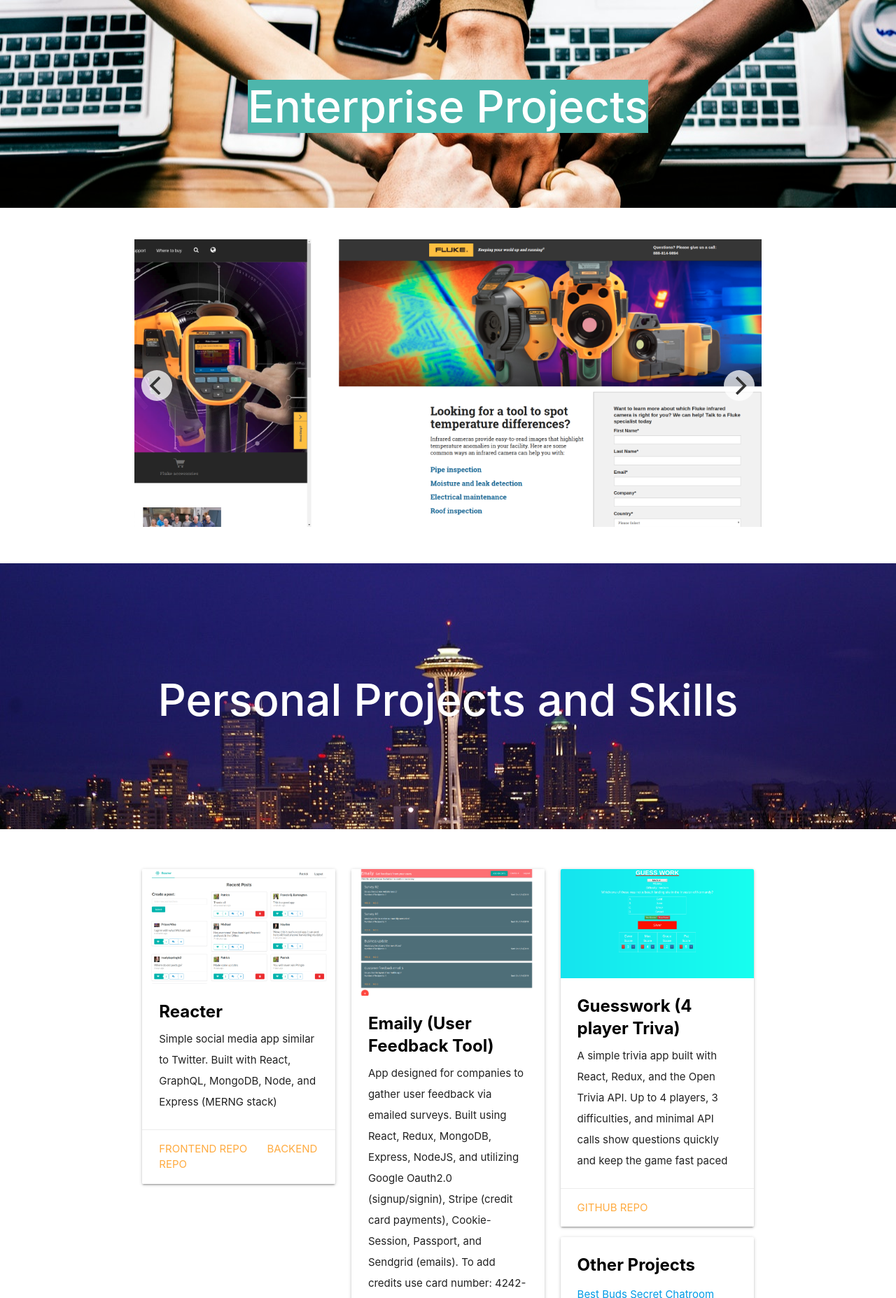
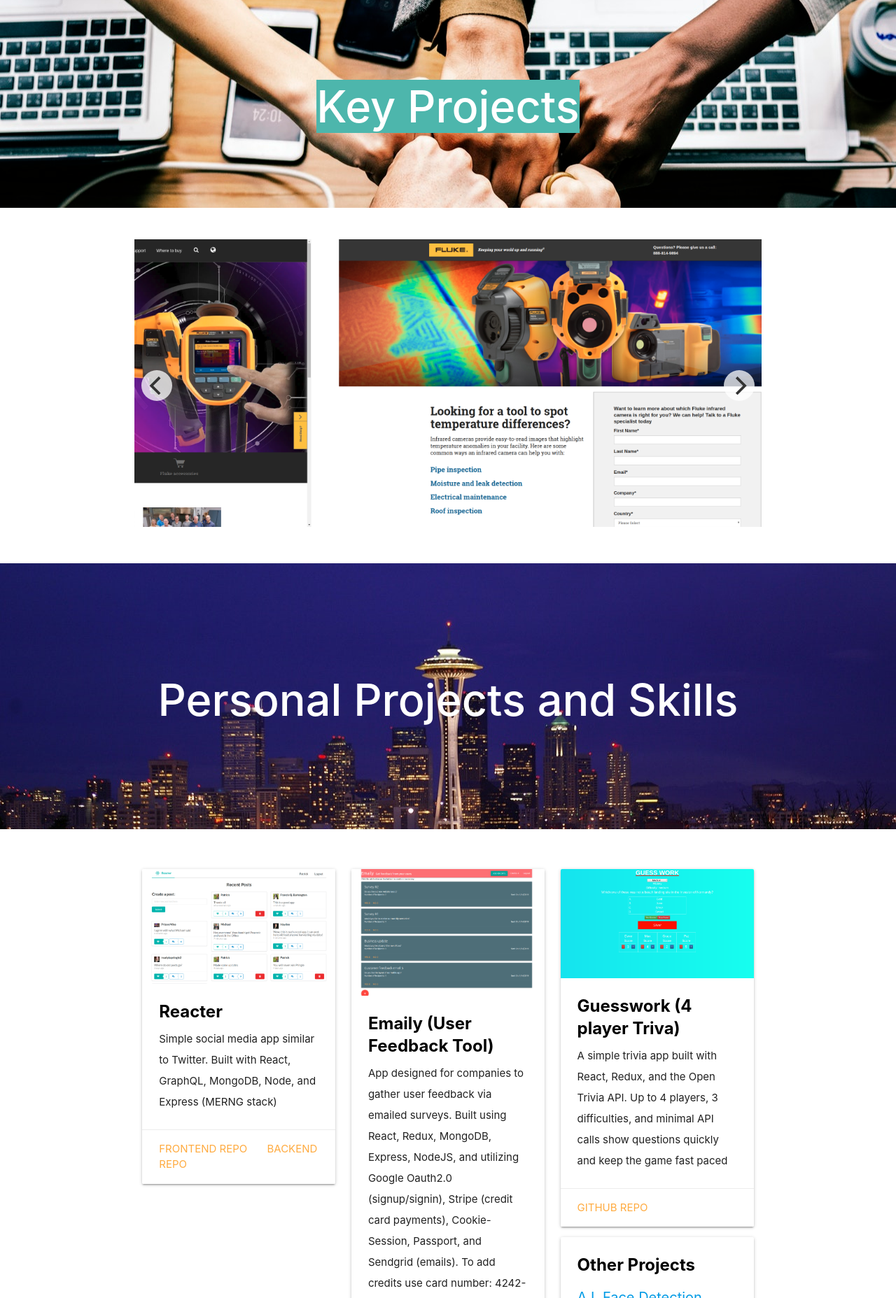
Before and after one commit to sheridp2/frontend-dev-portfolio, a website: page public/index.html in a window 1280 px wide. Shown: the part 945-2800 px from the top of the page at 70% size. Drawn offline with nearby package versions, Linux system fonts and the light colour scheme.

Commit message:
porfolio updated

```diff
--- a/public/index.html
+++ b/public/index.html
@@ -98,7 +98,7 @@
       <div class="section no-pad-bot">
         <div class="container">
           <div class="row center">
-            <h1 class="header col s12"><span class=" light white-text teal lighten-2 text-darken-2 bold-text">Enterprise Projects</span></h1>
+            <h1 class="header col s12"><span class=" light white-text teal lighten-2  bold-text">Key Projects</span></h1>
           </div>
         </div>
       </div>
@@ -194,7 +194,9 @@
             <div class="card-content">
               <span class="card-title black-text" style="font-weight:bold">Other Projects</span>
               <ul>
-                <li><a target="_blank" href="https://secret-best-buds-chatroom.herokuapp.com/">Best Buds Secret Chatroom</a></li>
+                <li style="font-size: 20px"><a target="_blank" href="https://github.com/sheridp2/face-detection-ai">A.I. Face Detection</a></li>
+                <li style="font-size: 20px"><a target="_blank" href="https://github.com/sheridp2/react-redux-twitch-clone">React/Redux Twitch Clone</a></li>
+                <li style="font-size: 20px"><a target="_blank" href="https://secret-best-buds-chatroom.herokuapp.com/">Best Buds Secret Chatroom</a></li>
 
               </ul>
 
```
